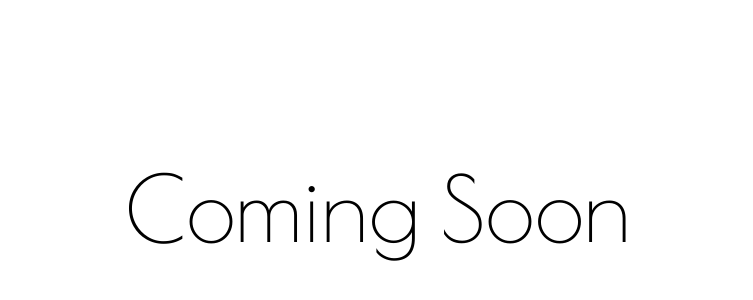
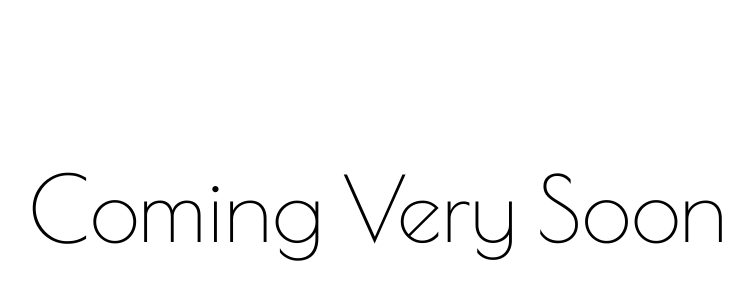
Before and after one commit to bellaayer/sferrazza, a plain HTML site: page index.html in a window 1280 px wide. Shown: the part 200-500 px from the top of the page, without its empty margins (262-1015 px from the left). Drawn offline with nearby package versions, Linux system fonts and the light colour scheme.

Commit message:
Coming very soon

```diff
--- a/index.html
+++ b/index.html
@@ -21,5 +21,5 @@
 </head>
 <body>
   <div id="c">
-  		Coming Soon
+    Coming Very Soon
   </div>
```
Lines whose indentation alone changed are shown as unchanged.
